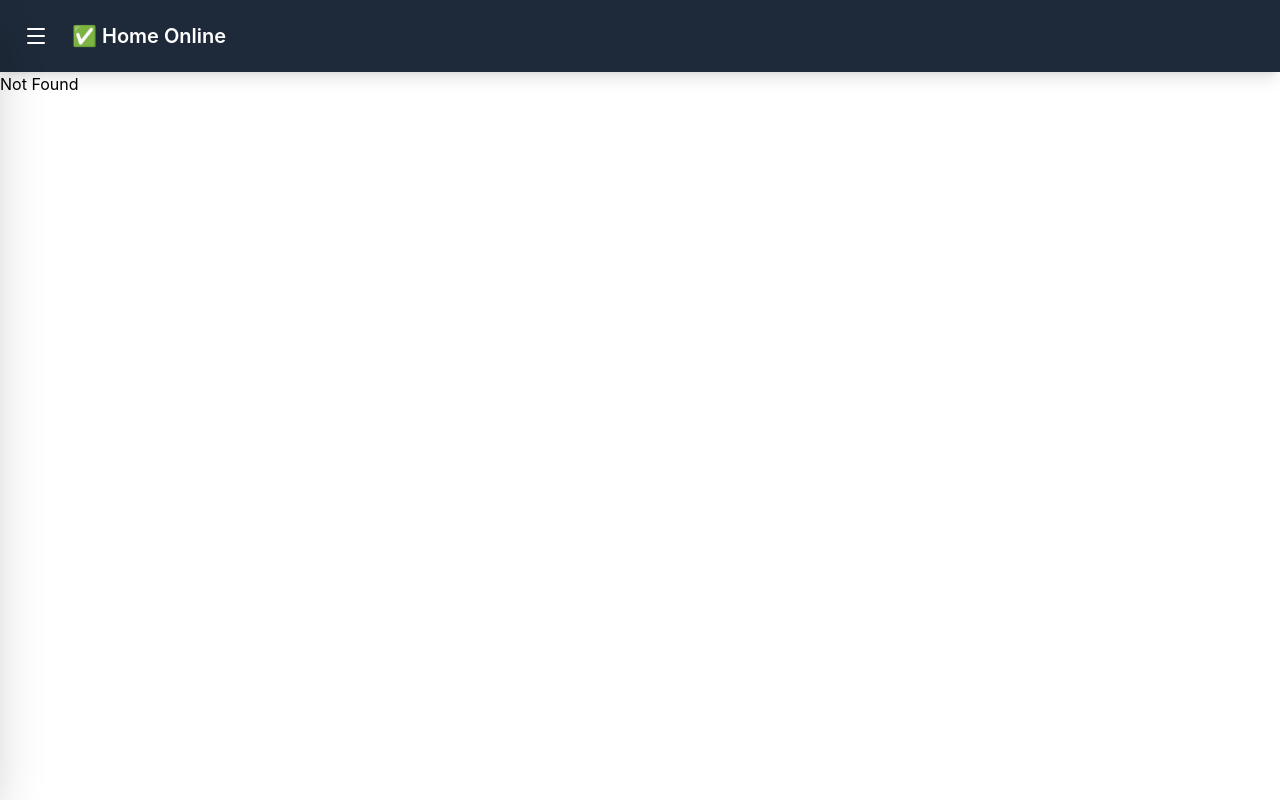
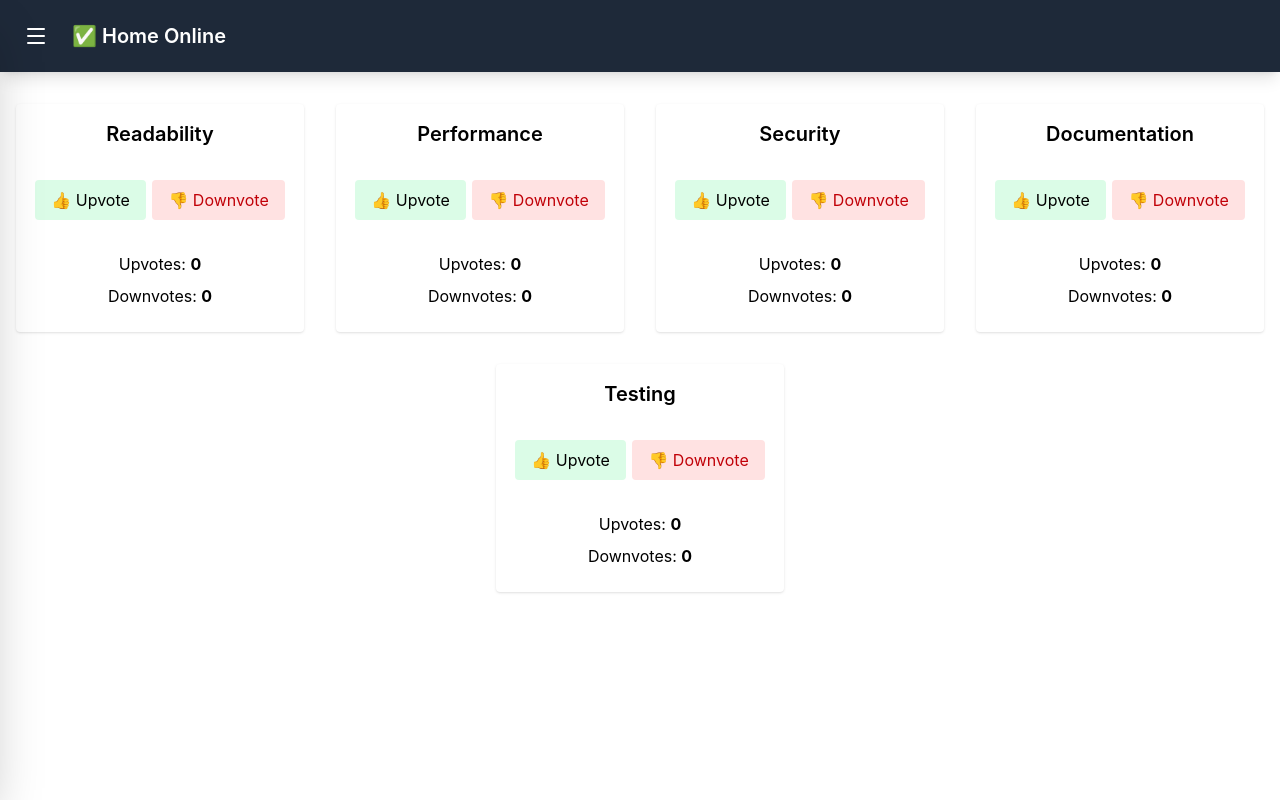
Before and after one commit to icbertoncelo/Frankenstein, a React (Vite) app: page /code-review-feedback in a window 1280 px wide. Before the commit this address had no page. Built offline with nearby package versions, Linux system fonts and the light colour scheme.

Commit message:
feat: add code review feedback challenge

```diff
--- a/src/components/Header.tsx
+++ b/src/components/Header.tsx
@@ -10,6 +10,7 @@ import {
   CurrencyIcon,
   PersonStanding,
   ListCheck,
+  CodeXml,
 } from "lucide-react";
 import { useOnlineStatus } from "@/hooks/useOnlineStatus";
 
@@ -35,6 +36,11 @@ const ROUTES = [
     name: "Item List Manager",
     path: "/item-list-manager",
     icon: <ListCheck size={20} />,
+  },
+  {
+    name: "Code Review Feedback",
+    path: "/code-review-feedback",
+    icon: <CodeXml size={20} />,
   },
 ];
 
--- a/src/routeTree.gen.ts
+++ b/src/routeTree.gen.ts
@@ -15,6 +15,7 @@ import { Route as AppNestedCommentsIndexRouteImport } from './routes/_app/nested
 import { Route as AppItemListManagerIndexRouteImport } from './routes/_app/item-list-manager/index'
 import { Route as AppEmployeeValidationIndexRouteImport } from './routes/_app/employee-validation/index'
 import { Route as AppCryptoRankExchangeIndexRouteImport } from './routes/_app/crypto-rank-exchange/index'
+import { Route as AppCodeReviewFeedbackIndexRouteImport } from './routes/_app/code-review-feedback/index'
 import { Route as AppBlogPostIndexRouteImport } from './routes/_app/blog-post/index'
 
 const AppIndexRoute = AppIndexRouteImport.update({
@@ -48,6 +49,12 @@ const AppCryptoRankExchangeIndexRoute =
     path: '/crypto-rank-exchange/',
     getParentRoute: () => rootRouteImport,
   } as any)
+const AppCodeReviewFeedbackIndexRoute =
+  AppCodeReviewFeedbackIndexRouteImport.update({
+    id: '/_app/code-review-feedback/',
+    path: '/code-review-feedback/',
+    getParentRoute: () => rootRouteImport,
+  } as any)
 const AppBlogPostIndexRoute = AppBlogPostIndexRouteImport.update({
   id: '/_app/blog-post/',
   path: '/blog-post/',
@@ -57,6 +64,7 @@ const AppBlogPostIndexRoute = AppBlogPostIndexRouteImport.update({
 export interface FileRoutesByFullPath {
   '/': typeof AppIndexRoute
   '/blog-post': typeof AppBlogPostIndexRoute
+  '/code-review-feedback': typeof AppCodeReviewFeedbackIndexRoute
   '/crypto-rank-exchange': typeof AppCryptoRankExchangeIndexRoute
   '/employee-validation': typeof AppEmployeeValidationIndexRoute
   '/item-list-manager': typeof AppItemListManagerIndexRoute
@@ -65,6 +73,7 @@ export interface FileRoutesByFullPath {
 export interface FileRoutesByTo {
   '/': typeof AppIndexRoute
   '/blog-post': typeof AppBlogPostIndexRoute
+  '/code-review-feedback': typeof AppCodeReviewFeedbackIndexRoute
   '/crypto-rank-exchange': typeof AppCryptoRankExchangeIndexRoute
   '/employee-validation': typeof AppEmployeeValidationIndexRoute
   '/item-list-manager': typeof AppItemListManagerIndexRoute
@@ -75,6 +84,7 @@ export interface FileRoutesById {
   '/_app/_pathlessLayout': typeof AppPathlessLayoutRoute
   '/_app/': typeof AppIndexRoute
   '/_app/blog-post/': typeof AppBlogPostIndexRoute
+  '/_app/code-review-feedback/': typeof AppCodeReviewFeedbackIndexRoute
   '/_app/crypto-rank-exchange/': typeof AppCryptoRankExchangeIndexRoute
   '/_app/employee-validation/': typeof AppEmployeeValidationIndexRoute
   '/_app/item-list-manager/': typeof AppItemListManagerIndexRoute
@@ -85,6 +95,7 @@ export interface FileRouteTypes {
   fullPaths:
     | '/'
     | '/blog-post'
+    | '/code-review-feedback'
     | '/crypto-rank-exchange'
     | '/employee-validation'
     | '/item-list-manager'
@@ -93,6 +104,7 @@ export interface FileRouteTypes {
   to:
     | '/'
     | '/blog-post'
+    | '/code-review-feedback'
     | '/crypto-rank-exchange'
     | '/employee-validation'
     | '/item-list-manager'
@@ -102,6 +114,7 @@ export interface FileRouteTypes {
     | '/_app/_pathlessLayout'
     | '/_app/'
     | '/_app/blog-post/'
+    | '/_app/code-review-feedback/'
     | '/_app/crypto-rank-exchange/'
     | '/_app/employee-validation/'
     | '/_app/item-list-manager/'
@@ -112,6 +125,7 @@ export interface RootRouteChildren {
   AppPathlessLayoutRoute: typeof AppPathlessLayoutRoute
   AppIndexRoute: typeof AppIndexRoute
   AppBlogPostIndexRoute: typeof AppBlogPostIndexRoute
+  AppCodeReviewFeedbackIndexRoute: typeof AppCodeReviewFeedbackIndexRoute
   AppCryptoRankExchangeIndexRoute: typeof AppCryptoRankExchangeIndexRoute
   AppEmployeeValidationIndexRoute: typeof AppEmployeeValidationIndexRoute
   AppItemListManagerIndexRoute: typeof AppItemListManagerIndexRoute
@@ -162,6 +176,13 @@ declare module '@tanstack/react-router' {
       preLoaderRoute: typeof AppCryptoRankExchangeIndexRouteImport
       parentRoute: typeof rootRouteImport
     }
+    '/_app/code-review-feedback/': {
+      id: '/_app/code-review-feedback/'
+      path: '/code-review-feedback'
+      fullPath: '/code-review-feedback'
+      preLoaderRoute: typeof AppCodeReviewFeedbackIndexRouteImport
+      parentRoute: typeof rootRouteImport
+    }
     '/_app/blog-post/': {
       id: '/_app/blog-post/'
       path: '/blog-post'
@@ -176,6 +197,7 @@ const rootRouteChildren: RootRouteChildren = {
   AppPathlessLayoutRoute: AppPathlessLayoutRoute,
   AppIndexRoute: AppIndexRoute,
   AppBlogPostIndexRoute: AppBlogPostIndexRoute,
+  AppCodeReviewFeedbackIndexRoute: AppCodeReviewFeedbackIndexRoute,
   AppCryptoRankExchangeIndexRoute: AppCryptoRankExchangeIndexRoute,
   AppEmployeeValidationIndexRoute: AppEmployeeValidationIndexRoute,
   AppItemListManagerIndexRoute: AppItemListManagerIndexRoute,
--- /dev/null
+++ b/src/routes/_app/code-review-feedback/-components/Aspect.tsx
@@ -0,0 +1,45 @@
+import { useState } from "react";
+
+interface AspectProps {
+  index: number;
+  title: string;
+}
+
+export function Aspect({ index, title }: AspectProps) {
+  const [votes, setVotes] = useState({ upVotes: 0, downVotes: 0 });
+
+  function handleVote(voteType: "upVotes" | "downVotes") {
+    setVotes((prevVotes) => ({
+      ...prevVotes,
+      [voteType]: prevVotes[voteType] + 1,
+    }));
+  }
+
+  return (
+    <div className="p-4 w-72 bg-white rounded shadow">
+      <h2 className="text-xl font-semibold mb-4">{title}</h2>
+      <div className="flex my-8 mx-0 justify-around">
+        <button
+          className="py-2 px-4 bg-green-100 hover:bg-green-200 rounded"
+          data-testid={`upvote-btn-${index}`}
+          onClick={() => handleVote("upVotes")}
+        >
+          👍 Upvote
+        </button>
+        <button
+          className="py-2 px-4 bg-red-100 hover:bg-red-200 text-red-700 rounded"
+          data-testid={`downvote-btn-${index}`}
+          onClick={() => handleVote("downVotes")}
+        >
+          👎 Downvote
+        </button>
+      </div>
+      <p className="my-2 mx-0" data-testid={`upvote-count-${index}`}>
+        Upvotes: <strong>{votes.upVotes}</strong>
+      </p>
+      <p className="my-2 mx-0" data-testid={`downvote-count-${index}`}>
+        Downvotes: <strong>{votes.downVotes}</strong>
+      </p>
+    </div>
+  );
+}
--- /dev/null
+++ b/src/routes/_app/code-review-feedback/index.tsx
@@ -0,0 +1,26 @@
+import { createFileRoute } from "@tanstack/react-router";
+import { Aspect } from "./-components/Aspect";
+
+export const Route = createFileRoute("/_app/code-review-feedback/")({
+  component: RouteComponent,
+});
+
+const ASPECTS = [
+  "Readability",
+  "Performance",
+  "Security",
+  "Documentation",
+  "Testing",
+] as const;
+
+function RouteComponent() {
+  return (
+    <div className="mx-auto text-center max-w-screen-xl">
+      <div className="flex flex-wrap justify-center mt-8 gap-8">
+        {ASPECTS.map((aspect, index) => (
+          <Aspect index={index} title={aspect} />
+        ))}
+      </div>
+    </div>
+  );
+}
--- a/src/routes/_app/item-list-manager/index.tsx
+++ b/src/routes/_app/item-list-manager/index.tsx
@@ -19,7 +19,6 @@ function RouteComponent() {
 
   return (
     <div className="flex flex-col items-center py-6 gap-4">
-      <h1 className="text-xl">Item List</h1>
       <input
         className="w-1/2 border border-gray-300 p-2 rounded"
         type="text"
```
